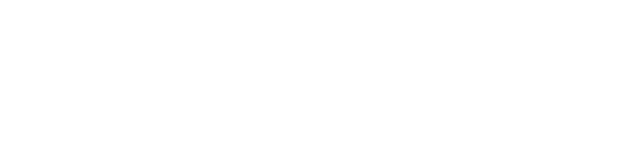
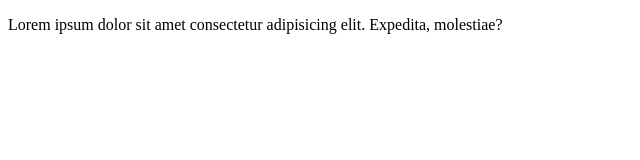
Before and after one commit to Amna-001/AI202412C, a plain HTML site: page about.html in a window 1280 px wide. Shown: the whole page, without its empty margins (0-640 px from the left). Drawn offline with Linux system fonts and the light colour scheme.

Commit message:
28-04-25 12:10 Second commit index.html and about.html changed

```diff
--- a/about.html
+++ b/about.html
@@ -6,6 +6,6 @@
     <title>Document</title>
 </head>
 <body>
-
+    <p>Lorem ipsum dolor sit amet consectetur adipisicing elit. Expedita, molestiae?</p>
 </body>
 </html>
```
Also changed, not shown: index.html (+1 -0 lines).
